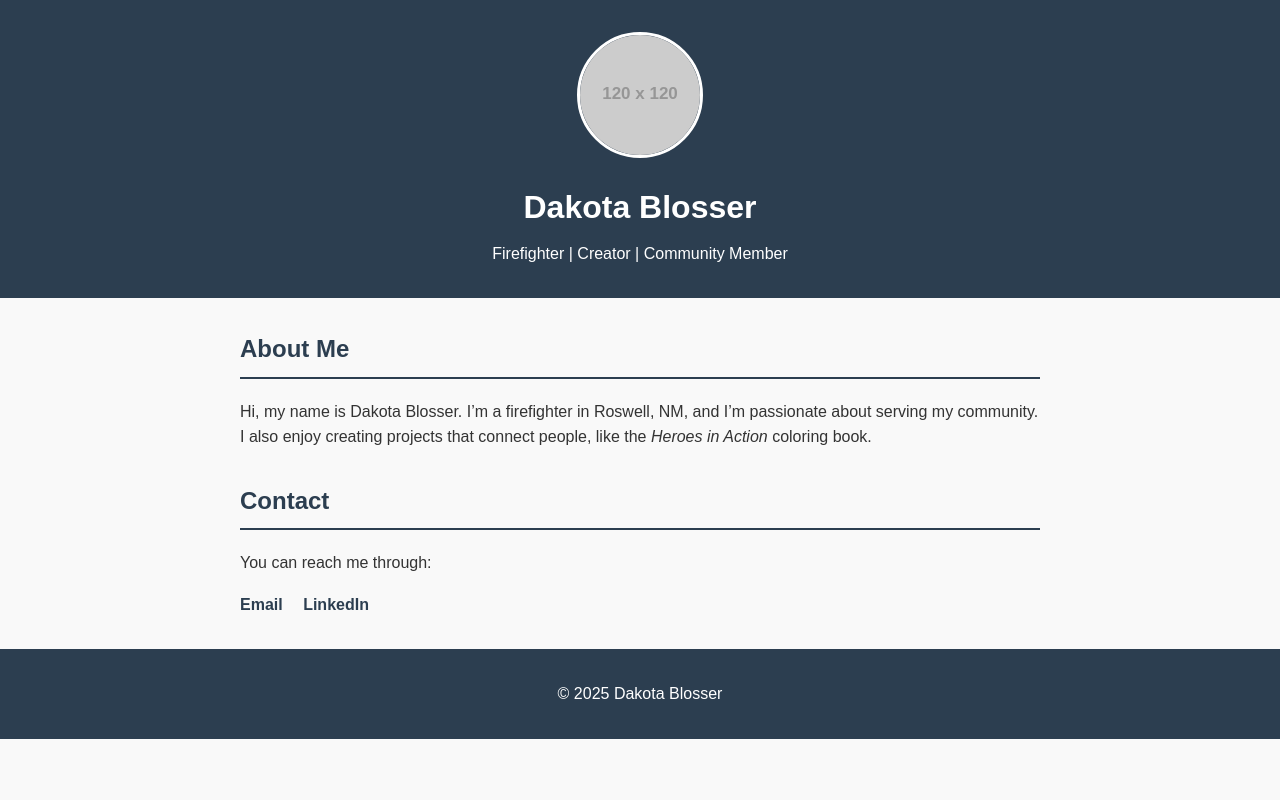
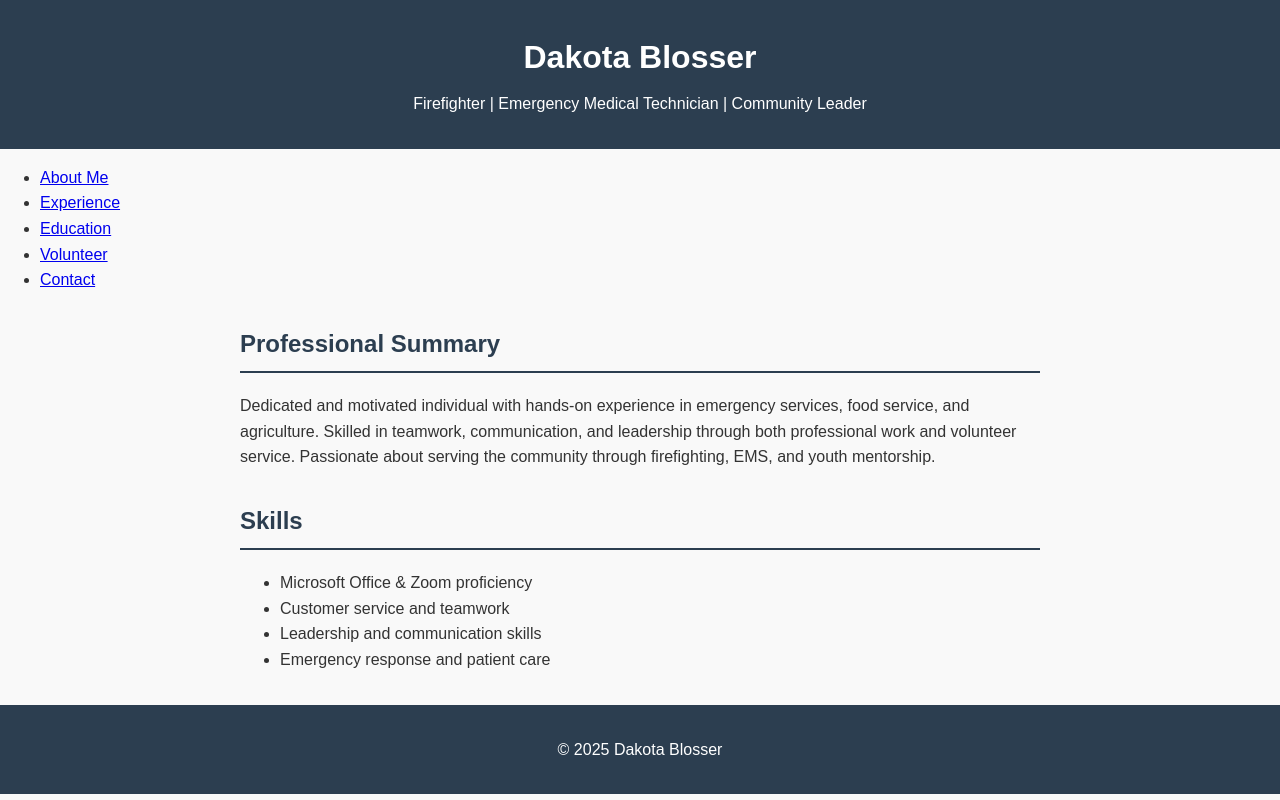
Before and after one commit to meetourheroes/dakotablosser, a plain HTML site: page index.html in a window 1280 px wide. Drawn offline with Linux system fonts and the light colour scheme; placeholder pictures from the web are drawn by us.

Commit message:
Update index.html

```diff
--- a/index.html
+++ b/index.html
@@ -1,33 +1,43 @@
 <!DOCTYPE html>
 <html lang="en">
 <head>
-  <meta charset="UTF-8" />
-  <meta name="viewport" content="width=device-width, initial-scale=1.0" />
+  <meta charset="UTF-8">
+  <meta name="viewport" content="width=device-width, initial-scale=1.0">
   <title>About Me - Dakota Blosser</title>
-  <link rel="stylesheet" href="style.css" />
+  <link rel="stylesheet" href="style.css">
 </head>
 <body>
   <header>
-    <img src="https://via.placeholder.com/120" alt="Your Photo">
     <h1>Dakota Blosser</h1>
-    <p>Firefighter | Creator | Community Member</p>
+    <p>Firefighter | Emergency Medical Technician | Community Leader</p>
   </header>
+
+  <nav>
+    <ul>
+      <li><a href="index.html">About Me</a></li>
+      <li><a href="experience.html">Experience</a></li>
+      <li><a href="education.html">Education</a></li>
+      <li><a href="projects.html">Volunteer</a></li>
+      <li><a href="contact.html">Contact</a></li>
+    </ul>
+  </nav>
 
   <main>
     <section>
-      <h2>About Me</h2>
+      <h2>Professional Summary</h2>
       <p>
-        Hi, my name is Dakota Blosser. I’m a firefighter in Roswell, NM, and I’m passionate about
-        serving my community. I also enjoy creating projects that connect people, like the
-        <em>Heroes in Action</em> coloring book.
+        Dedicated and motivated individual with hands-on experience in emergency services, food service, and agriculture. Skilled in teamwork, communication, and leadership through both professional work and volunteer service. Passionate about serving the community through firefighting, EMS, and youth mentorship.
       </p>
     </section>
 
-    <section class="contact">
-      <h2>Contact</h2>
-      <p>You can reach me through:</p>
-      <a href="mailto:yourname@email.com">Email</a>
-      <a href="https://linkedin.com/in/yourprofile" target="_blank">LinkedIn</a>
+    <section>
+      <h2>Skills</h2>
+      <ul>
+        <li>Microsoft Office & Zoom proficiency</li>
+        <li>Customer service and teamwork</li>
+        <li>Leadership and communication skills</li>
+        <li>Emergency response and patient care</li>
+      </ul>
     </section>
   </main>
 
```
